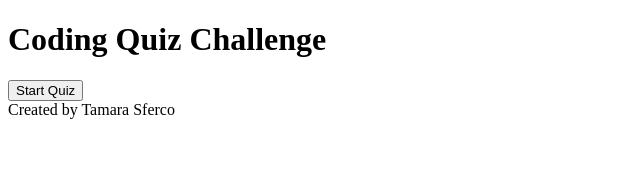
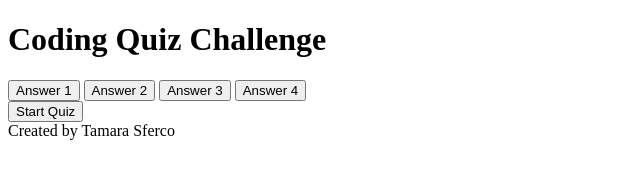
Before and after one commit to TamaraDawg/QUIZ, a plain HTML site: page index.html in a window 1280 px wide. Shown: the whole page, without its empty margins (0-640 px from the left). Drawn offline with Linux system fonts and the light colour scheme.

Commit message:
creating answer buttons, fixing semantic elements, creating more containers in html

```diff
--- a/index.html
+++ b/index.html
@@ -16,18 +16,34 @@
         <h1> Coding Quiz Challenge </h1>
     </header>
     <!--quiz container-->
-    <section id="quiz">
+    <main id="quiz">
+        <!--question container-->
+        <section id="question container" class="hide">
 
-        <button id="startbtn"> Start Quiz</button>
-        <!--question container-->
-        <div id="questions"> </div>
-        <!--answer options container-->
-        <div id="answers"></div>
-        <!--timer container-->
-        <div id="timer"> </div>
-        <!--score count container-->
+            <div id="questions"> </div>
+            <!--answer options container-->
+            <div id="answers">
+                <button class="btn"> Answer 1 </button>
+                <button class="btn"> Answer 2 </button>
+                <button class="btn"> Answer 3 </button>
+                <button class="btn"> Answer 4 </button>
+            </div>
+            <!--timer container-->
+            <div id="timer"> </div>
+            <!--score count container-->
+
+
+        </section>
+        <!--CONTROLS CONTAINER-->
+        <section id="controls">
+            <!--start button-->
+            <button id="startbtn"> Start Quiz</button>
+
+
+        </section>
+
         <div id="score"></div>
-    </section>
+    </main>
 
     <footer>
         Created by Tamara Sferco
```
